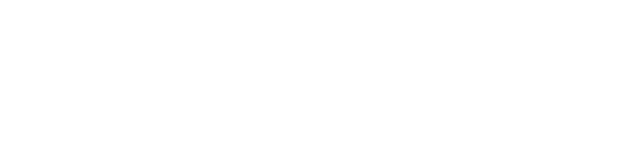
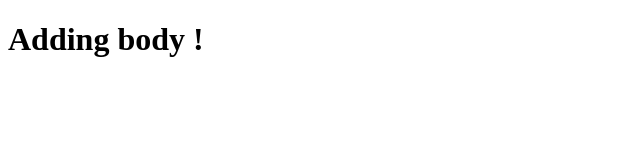
Before and after one commit to thakurramanji/git-one, a plain HTML site: page index.html in a window 1280 px wide. Shown: the whole page, without its empty margins (0-640 px from the left). Drawn offline with Linux system fonts and the light colour scheme.

```diff
--- a/index.html
+++ b/index.html
@@ -7,5 +7,7 @@
 </head>
 <body>
 
+    <h1>Adding body !</h1>
+
 </body>
 </html>
```
